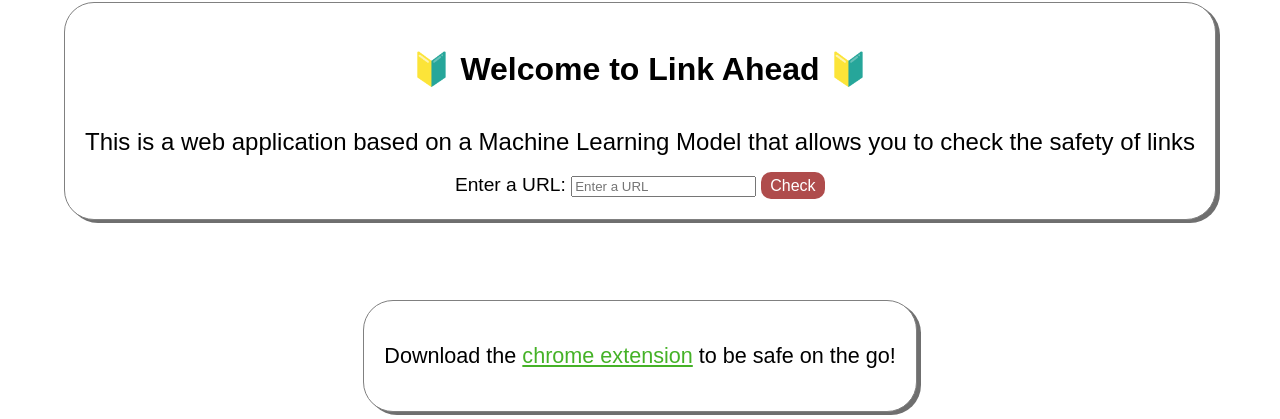
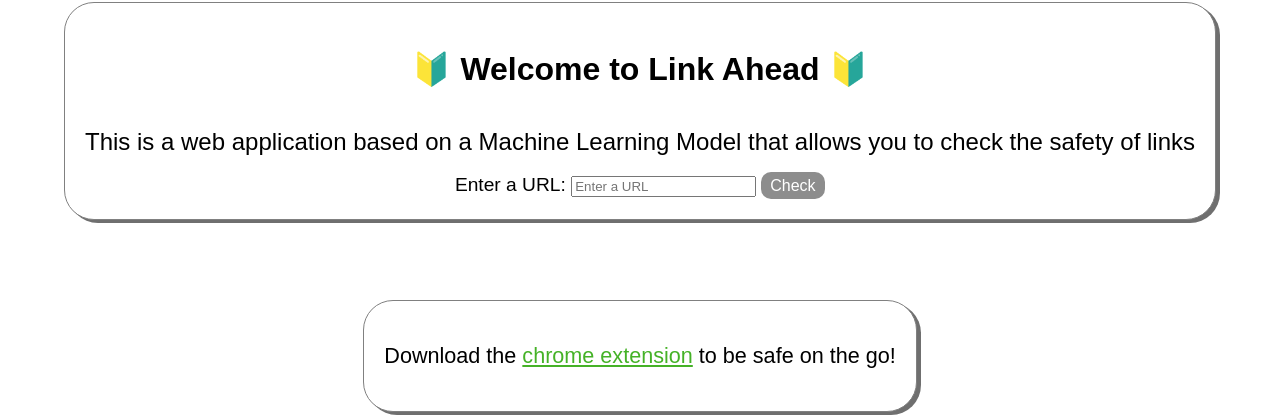
Before and after one commit to oZep/uOttaHack6-Link-Ahead, a Flask app: page / in a window 1280 px wide, with the pointer over the restyled element. Shown: the part 177-596 px from the top of the page. Run offline with Flask 3, Linux system fonts and the light colour scheme; parts of the project's set-up code (start-up, migrations or seed data) failed here and were passed over.

Commit message:
changed css

```diff
--- a/templates/index.html
+++ b/templates/index.html
@@ -55,7 +55,7 @@
         }
 
         .submit:hover {
-            background-color: #af4c4c;
+            background-color: #8d8d8d;
         }
 
         input[type="url"] {
```
